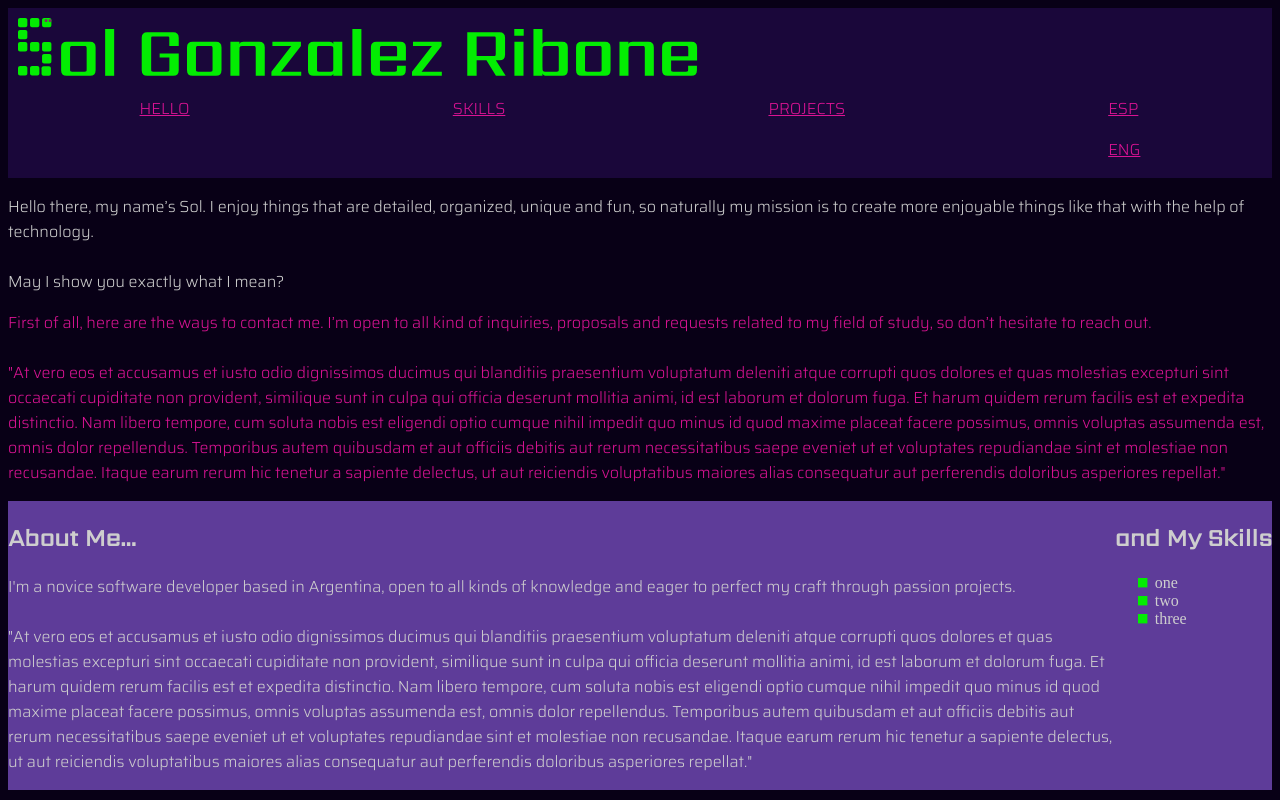
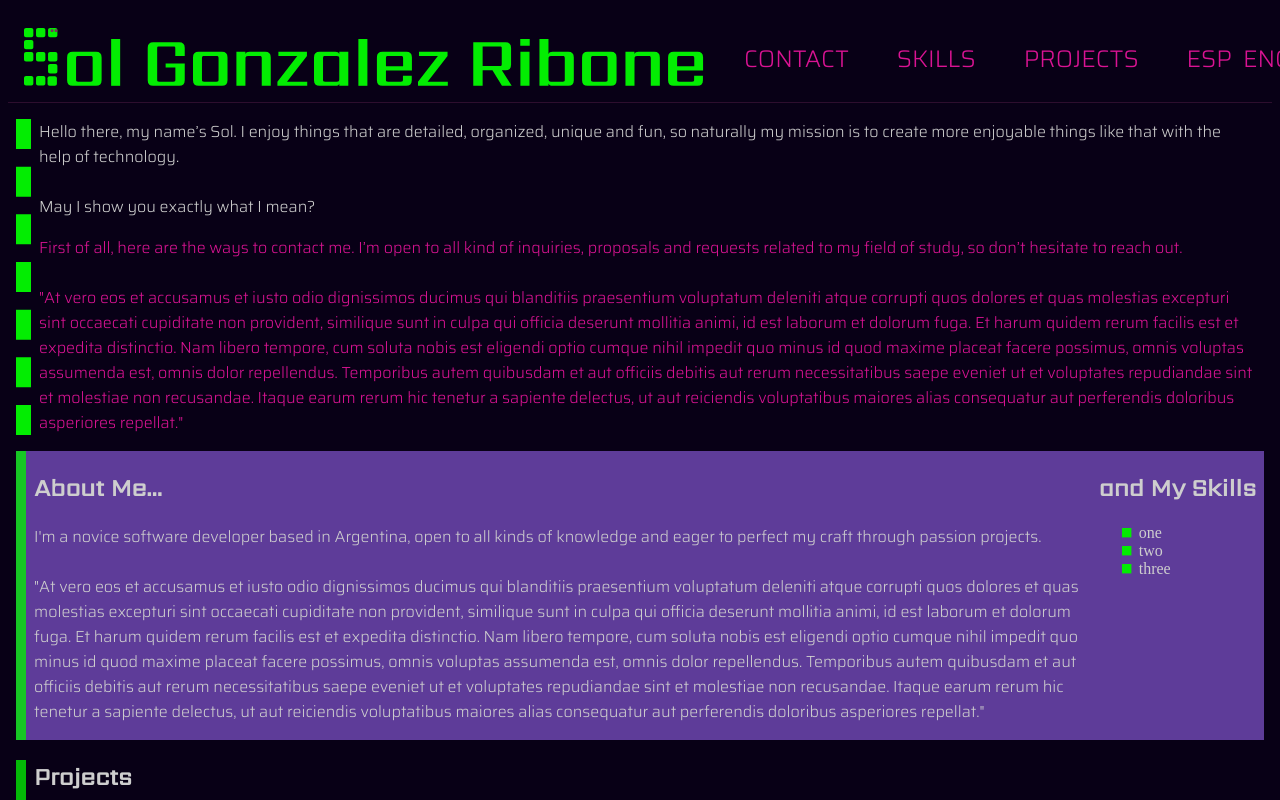
Before and after one commit to Maquetacion-y-desarrollo-web-i/gonzalez-portfolio, a plain HTML site: page index.html in a window 1280 px wide. Shown: the top 800 px of the page. Drawn offline with Linux system fonts and the light colour scheme.

Commit message:
Arreglo del header y mejora en uso de flexbox/grid

```diff
--- a/index.html
+++ b/index.html
@@ -5,6 +5,7 @@
     <meta name="viewport" content="width=device-width, initial-scale=1.0">
     <link rel="stylesheet" href="fonts.css">
     <link rel="stylesheet" href="style.css">
+    <link rel="icon" type="image/x-icon" href="/imgs/LogoSnake.svg">
     <title>Sol Gonzalez Ribone - Portafolio</title>
 </head>
 <body>
@@ -16,7 +17,7 @@
         </div>
         <nav>
             <a href="#hello">
-                <p>HELLO</p>
+                <p>CONTACT</p>
             </a>
             <a href="#skills">
                 <p>SKILLS</p>
@@ -59,9 +60,9 @@
         <section id="skills">
             <div class="container">
                 <div>
-                    <h2>
+                    <h1>
                         About Me...
-                    </h2>
+                    </h1>
 
                     <p>
                         I'm a novice software developer based in Argentina, open to all kinds of knowledge and eager to perfect my craft through passion projects.
@@ -72,9 +73,9 @@
                 </div>
 
                 <div>
-                    <h2>
+                    <h1>
                         and My Skills
-                    </h2>
+                    </h1>
 
                     <ul>
                         <li>one</li>
@@ -86,9 +87,9 @@
         </section>
 
         <section id="projects">
-            <h2>
+            <h1>
                 Projects
-            </h2>
+            </h1>
 
             <div class="container">
                 <div>
@@ -100,11 +101,13 @@
                 <div>
                     <h3>
                         P2
+                        "At vero eos et accusamus et iusto odio dignissimos ducimus qui blanditiis praesentium voluptatum deleniti atque corrupti quos dolores et quas molestias excepturi sint occaecati cupiditate non provident, similique sunt in culpa qui officia deserunt mollitia animi, id est laborum et dolorum fuga. Et harum quidem rerum facilis est et expedita distinctio. Nam libero tempore, cum soluta nobis est eligendi optio cumque nihil impedit quo minus id quod maxime placeat facere possimus, omnis voluptas assumenda est, omnis dolor repellendus. Temporibus autem quibusdam et aut officiis debitis aut rerum necessitatibus saepe eveniet ut et voluptates repudiandae sint et molestiae non recusandae. Itaque earum rerum hic tenetur a sapiente delectus, ut aut reiciendis voluptatibus maiores alias consequatur aut perferendis doloribus asperiores repellat."
                     </h3>
                 </div>
                 <div>
                     <h3>
                         P3
+                        "At vero eos et accusamus et iusto odio dignissimos ducimus qui blanditiis praesentium voluptatum deleniti atque corrupti quos dolores et quas molestias excepturi sint occaecati cupiditate non provident, similique sunt in culpa qui officia deserunt mollitia animi, id est laborum et dolorum fuga. Et harum quidem rerum facilis est et expedita distinctio. Nam libero tempore, cum soluta nobis est eligendi optio cumque nihil impedit quo minus id quod maxime placeat facere possimus, omnis voluptas assumenda est, omnis dolor repellendus. Temporibus autem quibusdam et aut officiis debitis aut rerum necessitatibus saepe eveniet ut et voluptates repudiandae sint et molestiae non recusandae. Itaque earum rerum hic tenetur a sapiente delectus, ut aut reiciendis voluptatibus maiores alias consequatur aut perferendis doloribus asperiores repellat."
                     </h3>
                 </div>
 
--- a/style.css
+++ b/style.css
@@ -4,39 +4,81 @@ body {
   background-color: #080016;
   color: #CECECE;
 }
-
+main{
+  padding: 0 0.5em 0 0.5em;
+}
 p {
   font-family: sai;
 }
 h1 {
-  font-family: sarp2;
-  color: #03ED02;
-  margin: 0 0 0 0;
-  padding: 0 0 0 0;
-  font-size: 400%;
+  font-family: sarp0;
 }
-h2 {
-  font-family: sarp0;
+li {
+  list-style-image: url(./imgs/ListGreenSquare.svg);
+  list-style-type: square;
+}
+a {
+  color: #DA1393;
 }
 
 header{
-    position: sticky;
-    top: 0;
-    background-color: #1a073a;
-}
-
-#logo {
+  position: sticky;
+  top: 0;
+  background-color: #080016;
   display: flex;
   flex-direction: row;
+  justify-content: space-between;
+  align-items: center;
+  padding: 0.5em 1em 0 1em;
+
+  border-width: 0 0 1px 0;
+  border-color: #7C2E6250;
+  border-style: solid;
+}
+#logo {
+  margin-right: 2em;
 }
 header img {
-  padding: 10px 0 0 10px;
+  size: 100%;
 }
 
 nav {
+  display: grid;
+  grid-template-columns: auto auto auto auto;
+  gap: 3em;
+  margin: 0 0.5em 0 0.5em;
+}
+nav a {
+  text-decoration: none;
+}
+nav p {
+  font-size: 1.5em;
+}
+.lang-sel {
   display: flex;
   flex-direction: row;
-  justify-content: space-around;
+  gap: 0.7em;
+}
+
+#hello {
+  scroll-margin-top: 5px;
+  padding: 0 0.5em 0 0.5em;
+
+  border-width: 0 0 0 15px;
+  border-style: dashed;
+  border-color: #03ED02;
+}
+#skills, #projects {
+  scroll-margin-top: 94px;
+  padding: 0 0.5em 0 0.5em;
+
+
+  border-style: dashed;
+  border-color: #03ED02;
+  border-image-source: url('/imgs/BorderGreenSquare.svg');
+  border-width: 0 0 0 10px;
+  border-image-slice: 33%;
+  border-image-repeat: round;
 }
 
 #skills {
@@ -47,20 +89,8 @@ nav {
   grid-template-columns: auto auto;
 }
 
-li {
-  list-style-image: url(./imgs/ListGreenSquare.svg);
-  list-style-type: square;
-}
-
-a {
-  color: #DA1393;
-}
-a:visited { text-decoration: none; }
-a:hover { text-decoration: none; }
-a:focus { text-decoration: none; }
-a:hover, a:active { text-decoration: none; }
-
 #projects .container {
   display: grid;
   grid-template-columns: auto auto auto;
+  gap: 2em;
 }
```
Also changed, not shown: imgs/BorderGreenSquare.svg (added).
